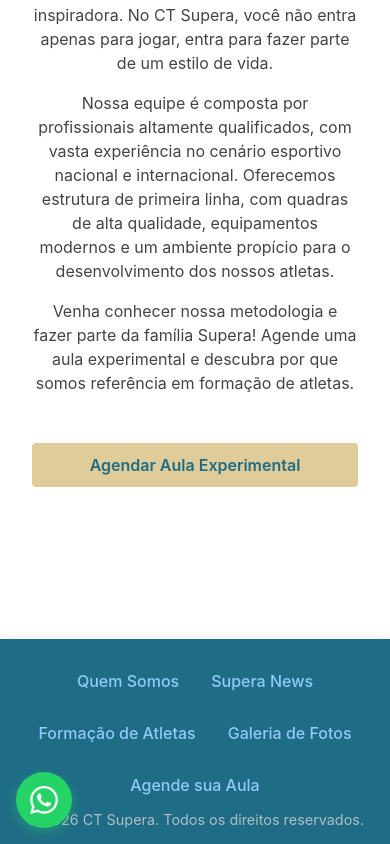
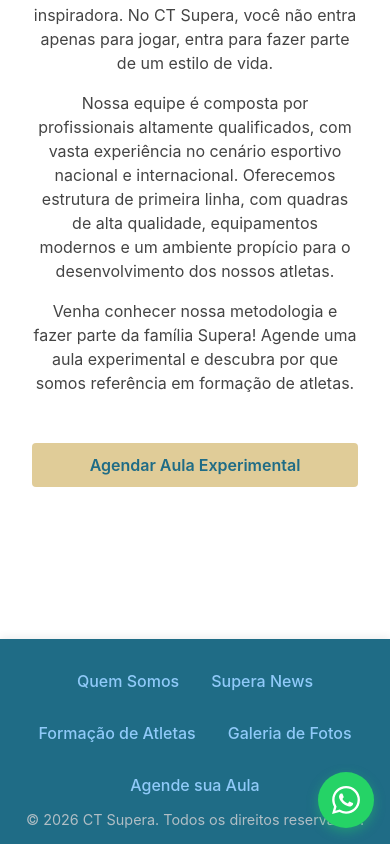
Before and after one commit to delguerso1/CT-Supera, a React (Create React App) app in the folder ct-supera-frontend/: page / in a window 390 px wide. Shown: the part 1570-2414 px from the top of the page. Built offline with nearby package versions, Linux system fonts and the light colour scheme; no server answers.

Commit message:
Mudança no  botão do whatsapp

```diff
--- a/ct-supera-frontend/src/pages/HomePage.js
+++ b/ct-supera-frontend/src/pages/HomePage.js
@@ -51,7 +51,7 @@
   whatsappButton: {
     position: 'fixed',
     bottom: '20px',
-    left: '20px',
+    right: '20px',
     width: '60px',
     height: '60px',
     backgroundColor: '#25D366',
@@ -63,7 +63,7 @@
     cursor: 'pointer',
     transition: 'transform 0.3s ease, box-shadow 0.3s ease, background-color 0.3s ease',
     textDecoration: 'none',
-    zIndex: 1000,
+    zIndex: 9999,
   },
 };
 
--- a/ct-supera-frontend/src/styles/responsive.css
+++ b/ct-supera-frontend/src/styles/responsive.css
@@ -114,7 +114,7 @@
     width: 56px !important;
     height: 56px !important;
     bottom: 16px !important;
-    left: 16px !important;
+    right: 16px !important;
   }
 
   .whatsapp-float-button svg {
```
